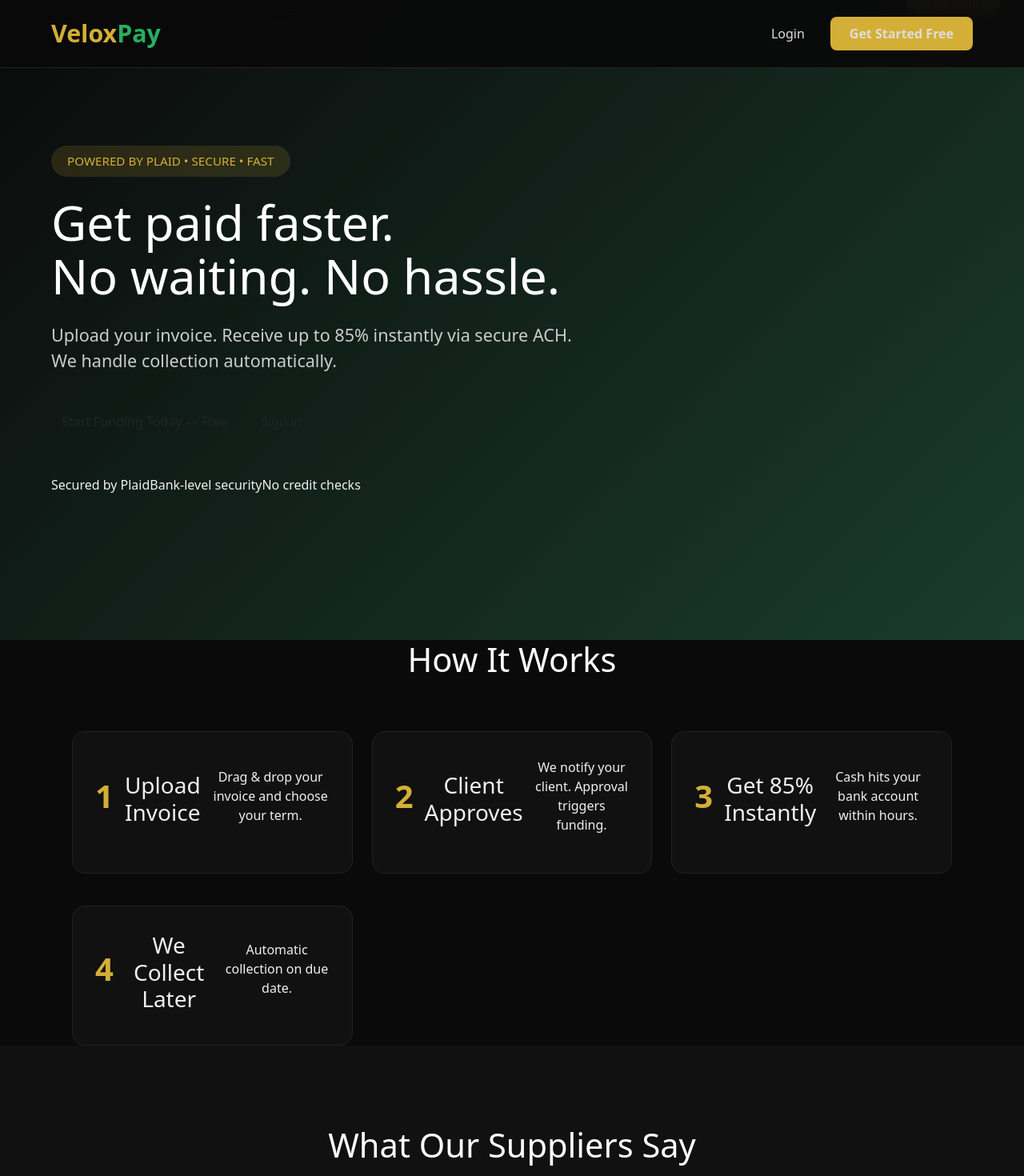
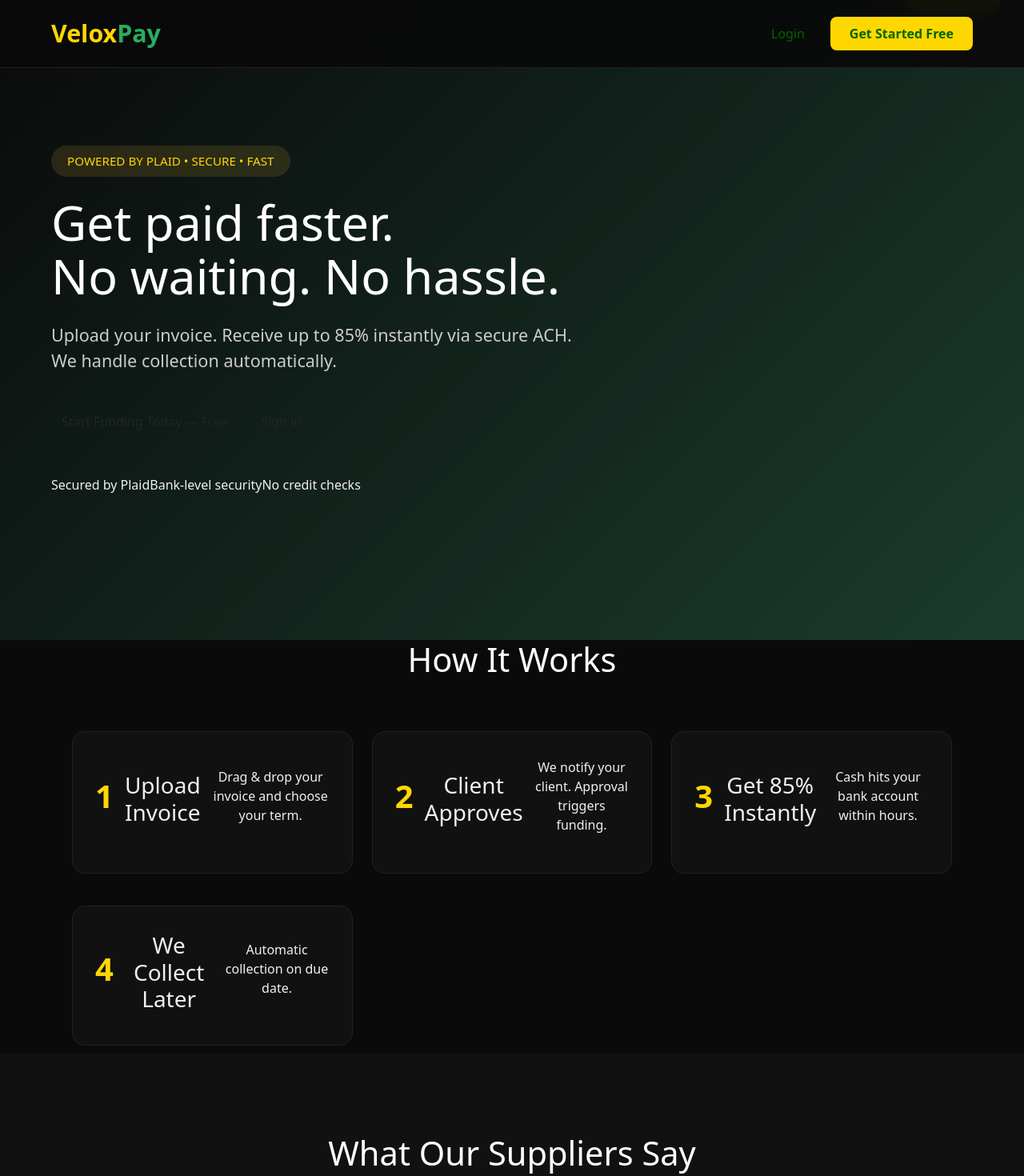
Before and after one commit to ingdavidavila/veloxpay, a React (Create React App) app in the folder veloxpay/: page / in a window 1280 px wide. Shown: the top 1470 px of the page at 80% size. Built offline with nearby package versions, Linux system fonts and the light colour scheme; no server answers.

Commit message:
css home

```diff
--- a/veloxpay/src/App.css
+++ b/veloxpay/src/App.css
@@ -913,17 +913,17 @@ body {
   font-weight: 700;
 }
 
-.logo-gold { color: #d4af37; }
+.logo-gold { color: #FFD700; }
 .logo-green { color: #27ae60; }
 
 .nav-links a {
-  color: #ddd;
+  color: darkgreen;
   margin-left: 2rem;
   text-decoration: none;
 }
 
 .nav-cta {
-  background: #d4af37;
+  background: #FFD700;
   color: #0a0a0a;
   padding: 10px 24px;
   border-radius: 8px;
@@ -945,7 +945,7 @@ body {
 
 .premium-badge {
   background: rgba(212, 175, 55, 0.15);
-  color: #d4af37;
+  color: #FFD700;
   padding: 8px 20px;
   border-radius: 30px;
   font-size: 0.95rem;
@@ -979,15 +979,15 @@ body {
 }
 
 .btn-gold {
-  background: #d4af37;
+  background: #FFD700;
   color: #0a0a0a;
   border: none;
   font-weight: 600;
 }
 
 .btn-outline-gold {
-  border: 2px solid #d4af37;
-  color: #d4af37;
+  border: 2px solid #FFD700;
+  color: #FFD700;
   background: transparent;
 }
 
@@ -997,6 +997,10 @@ body {
   font-size: 2.6rem;
   margin-bottom: 3rem;
   color: white;
+}
+
+.premium-features{
+  padding-bottom: 10px;
 }
 
 .features-grid, .fee-grid {
@@ -1017,13 +1021,13 @@ body {
 }
 
 .premium-card:hover {
-  border-color: #d4af37;
+  border-color: #FFD700;
   transform: translateY(-6px);
 }
 
 .feature-number {
   font-size: 2.5rem;
-  color: #d4af37;
+  color: #FFD700;
   font-weight: 700;
   margin-bottom: 16px;
 }
@@ -1077,7 +1081,7 @@ body {
 }
 
 .dot.active {
-  background: #d4af37;
+  background: #FFD700;
   transform: scale(1.4);
 }
 
@@ -1088,7 +1092,7 @@ body {
 }
 
 .popular-tag {
-  background: #d4af37;
+  background: #FFD700;
   color: #0a0a0a;
   padding: 4px 16px;
   border-radius: 20px;
```
